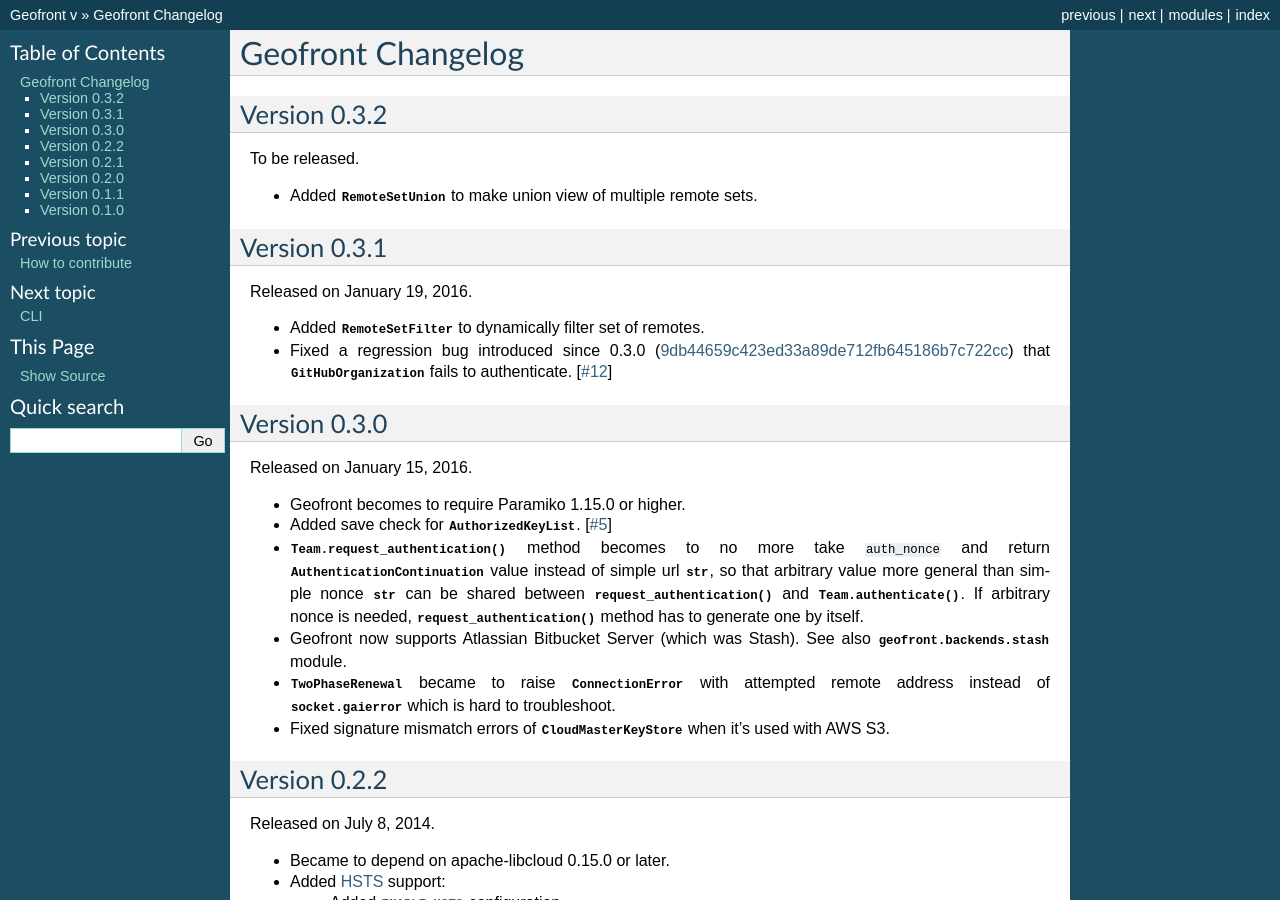
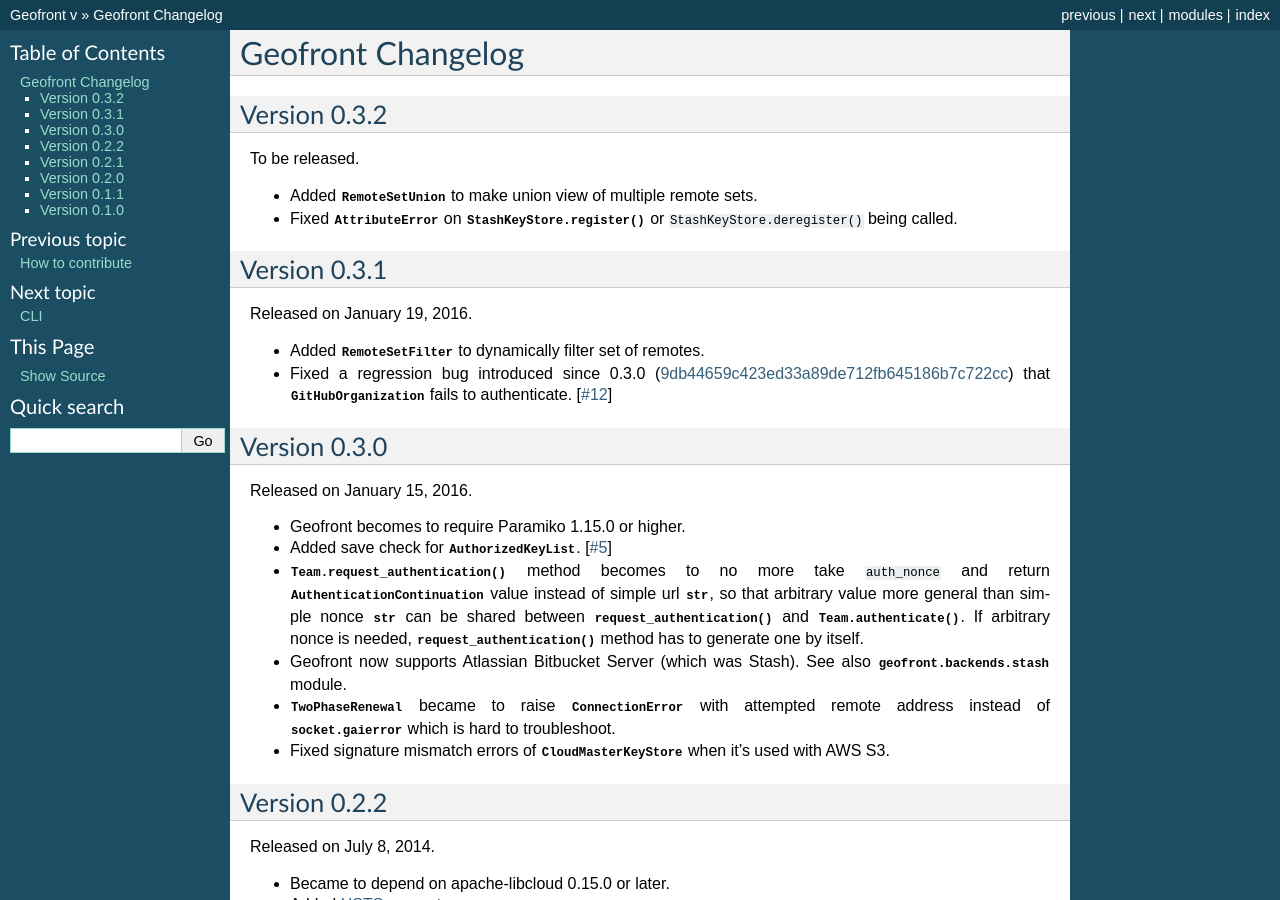
Before and after one commit to geofront-auth/geofront, a Sphinx documentation site: the page built from docs/changes.rst, in a window 1280 px wide and 900 px high. Built offline with Sphinx 7.4.7, drawn with Linux system fonts in a browser that asks for light colours; pages that are not in the unit, such as notebooks, are missing from menus; the version number could not be read and is left out; cross-references to code outside the pages are shown as plain code.

Commit message:
Fix AttributeError on StashKeyStore.(de)?regester

```diff
--- a/docs/changes.rst
+++ b/docs/changes.rst
@@ -8,6 +8,10 @@
 
 - Added :class:`~geofront.remote.RemoteSetUnion` to make union view of
   multiple remote sets.
+- Fixed :attr:`AttributeError` on :meth:`StashKeyStore.register()
+  <geofront.backends.stash.StashKeyStore.register>` or
+  :mth:`StashKeyStore.deregister()
+  <geofront.backends.stash.StashKeyStore.deregister>` being called.
 
 
 Version 0.3.1
```
Also changed, not shown: 1 other file.
